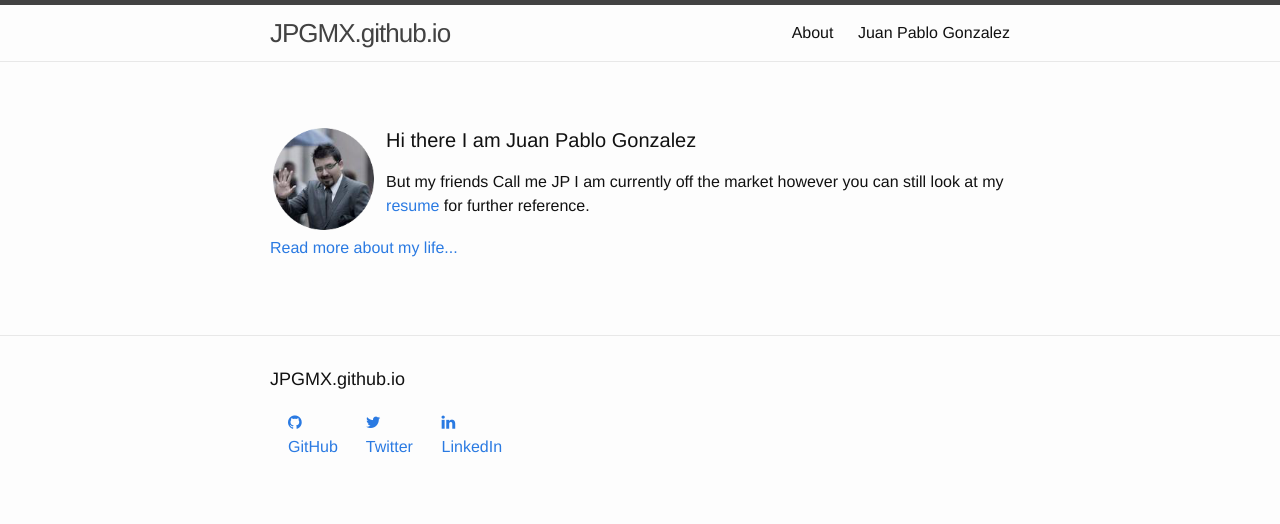
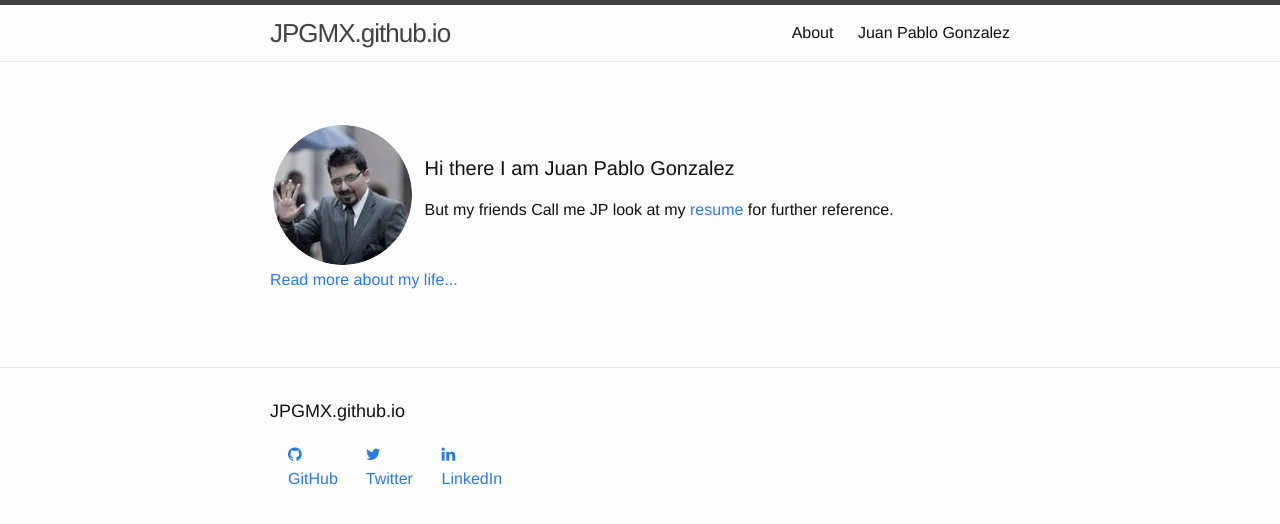
Before and after one commit to JPGMX/JPGMX.github.io, a Jekyll site: the page built from index.html, in a window 1280 px wide. Shown: the top 524 px of the page. Built offline with Jekyll 4.4.1, drawn with Linux system fonts in a browser that asks for light colours; nearby versions of some CDN libraries.

Commit message:
Update index.html

```diff
--- a/index.html
+++ b/index.html
@@ -10,7 +10,7 @@ title: Juan Pablo Gonzalez
   		<td><img src="/img/round_me.png"></td>
   		<td>&nbsp;</td>
   		<td><h1 class="page-heading">Hi there I am  Juan Pablo Gonzalez</h1>
-  			<p>But my friends Call me JP I am currently off the market however you can still look at my <a href="/docs/JP_Resume.pdf">resume</a> for further reference.</p>
+  			<p>But my friends Call me JP look at my <a href="/docs/JP_Resume.pdf">resume</a> for further reference.</p>
   		</td>
   	</tr>
   </table>
```
